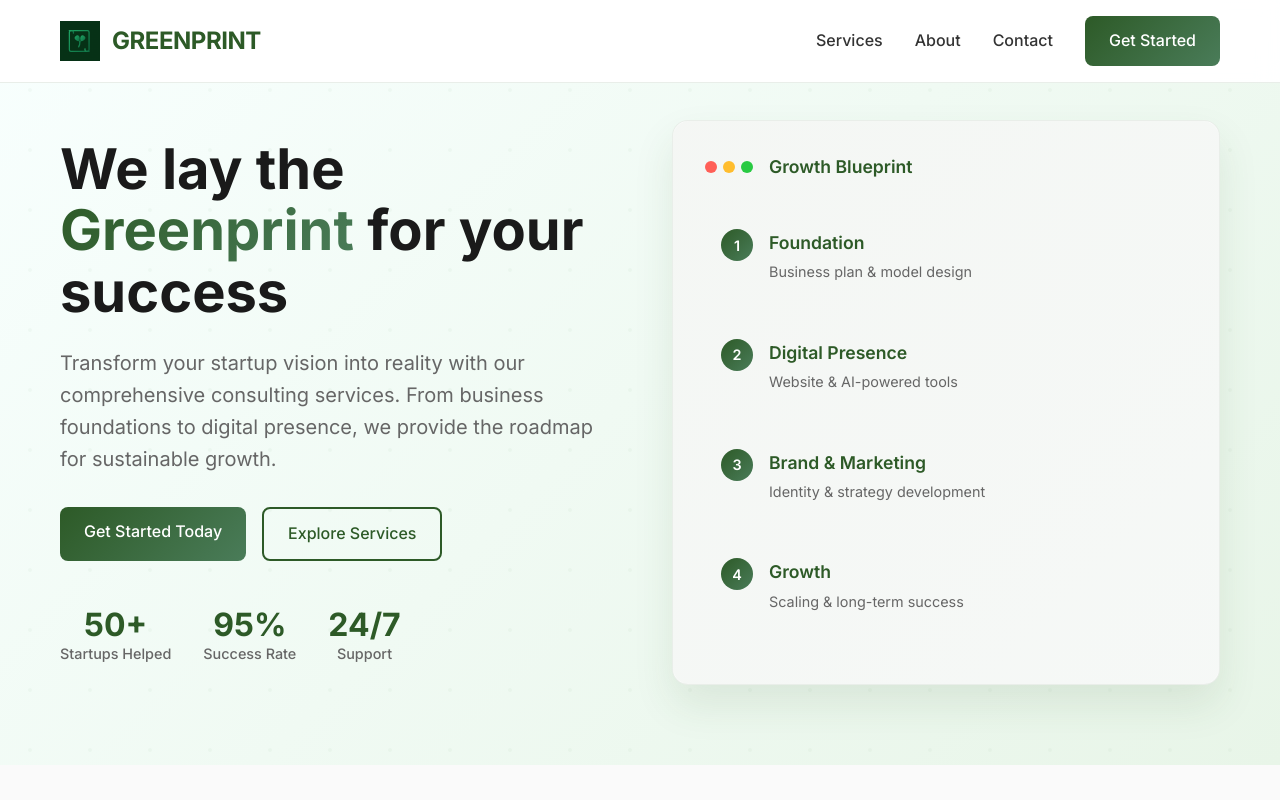
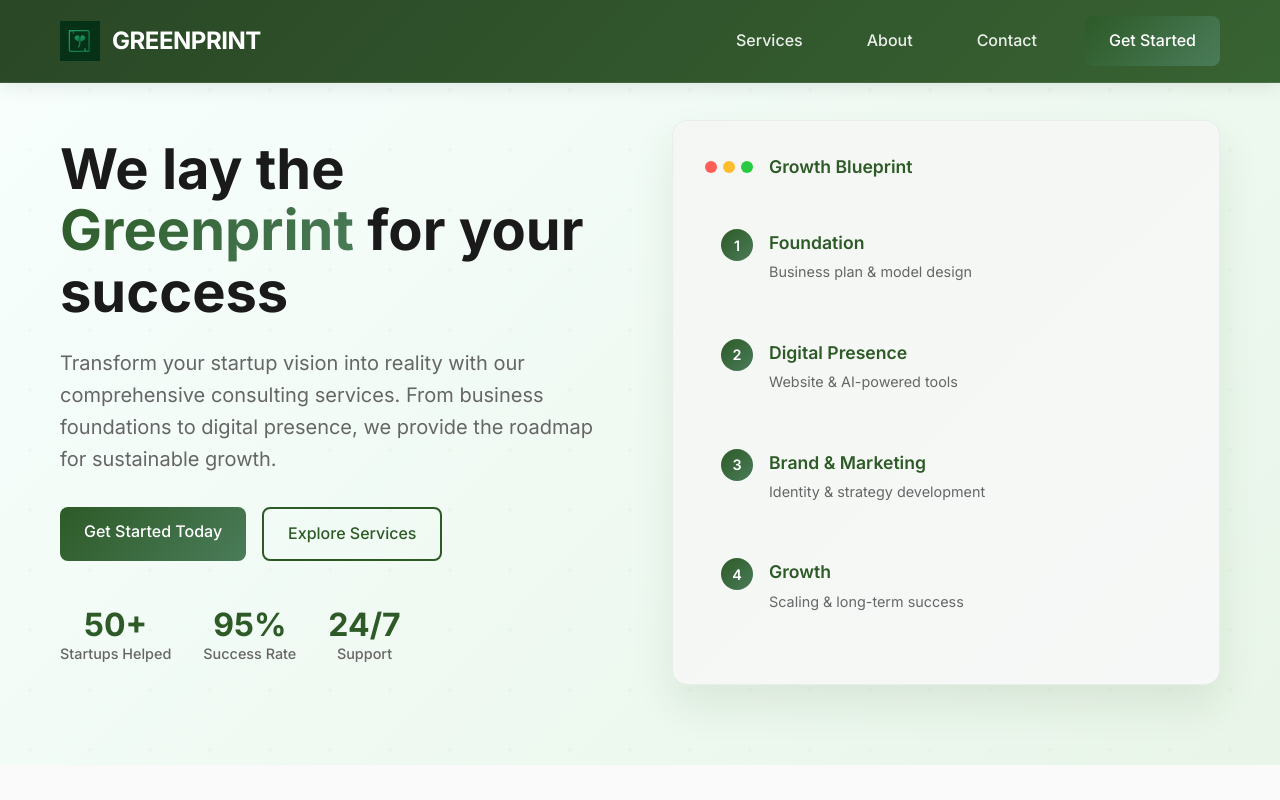
Before and after one commit to BTheCoderr/theGreenPrint, a React (Create React App) app: page / in a window 1280 px wide. Shown: the top 800 px of the page. Built offline with nearby package versions, Linux system fonts and the light colour scheme; the HTML template or start-up script is replaced by a standard one.

Commit message:
Update header design to match green branding
- Change header background to dark green gradient
- Update logo and navigation to use white text
- Add subtle hover effects and better contrast
- Make mobile navigation match the new design
- Create cohesive green theme throughout the site

```diff
--- a/src/components/Header.css
+++ b/src/components/Header.css
@@ -3,11 +3,12 @@
   top: 0;
   left: 0;
   right: 0;
-  background: rgba(255, 255, 255, 0.95);
+  background: linear-gradient(135deg, rgba(30, 61, 26, 0.95), rgba(45, 90, 39, 0.95));
   backdrop-filter: blur(10px);
-  border-bottom: 1px solid rgba(45, 90, 39, 0.1);
+  border-bottom: 1px solid rgba(255, 255, 255, 0.1);
   z-index: 1000;
   transition: all 0.3s ease;
+  box-shadow: 0 2px 20px rgba(0, 0, 0, 0.1);
 }
 
 .header-content {
@@ -22,7 +23,7 @@
   align-items: center;
   gap: 12px;
   text-decoration: none;
-  color: #2d5a27;
+  color: white;
 }
 
 .logo-icon {
@@ -44,29 +45,33 @@
 
 .nav-link {
   text-decoration: none;
-  color: #333;
+  color: rgba(255, 255, 255, 0.9);
   font-weight: 500;
-  transition: color 0.3s ease;
+  transition: all 0.3s ease;
   position: relative;
+  padding: 0.5rem 1rem;
+  border-radius: 6px;
 }
 
 .nav-link:hover {
-  color: #2d5a27;
+  color: white;
+  background: rgba(255, 255, 255, 0.1);
 }
 
 .nav-link::after {
   content: '';
   position: absolute;
   bottom: -4px;
-  left: 0;
+  left: 50%;
+  transform: translateX(-50%);
   width: 0;
   height: 2px;
-  background: #2d5a27;
+  background: white;
   transition: width 0.3s ease;
 }
 
 .nav-link:hover::after {
-  width: 100%;
+  width: 80%;
 }
 
 .menu-toggle {
@@ -81,7 +86,7 @@
 .menu-toggle span {
   width: 25px;
   height: 3px;
-  background: #2d5a27;
+  background: white;
   margin: 3px 0;
   transition: 0.3s;
   border-radius: 2px;
@@ -93,10 +98,11 @@
     top: 100%;
     left: 0;
     right: 0;
-    background: white;
+    background: linear-gradient(135deg, rgba(30, 61, 26, 0.98), rgba(45, 90, 39, 0.98));
+    backdrop-filter: blur(10px);
     flex-direction: column;
     padding: 2rem;
-    box-shadow: 0 4px 20px rgba(0, 0, 0, 0.1);
+    box-shadow: 0 4px 20px rgba(0, 0, 0, 0.2);
     transform: translateY(-100%);
     opacity: 0;
     visibility: hidden;
@@ -115,9 +121,10 @@
 
   .nav-link {
     padding: 1rem 0;
-    border-bottom: 1px solid rgba(45, 90, 39, 0.1);
+    border-bottom: 1px solid rgba(255, 255, 255, 0.1);
     width: 100%;
     text-align: center;
+    color: white;
   }
 
   .nav-link:last-of-type {
--- a/src/components/Header.js
+++ b/src/components/Header.js
@@ -13,7 +13,7 @@ const Header = () => {
     <header className="header">
       <div className="container">
         <div className="header-content">
-          <Logo size="medium" variant="dark" />
+          <Logo size="medium" variant="light" />
 
           <nav className={`nav ${isMenuOpen ? 'nav-open' : ''}`}>
             <a href="#services" className="nav-link">Services</a>
```
